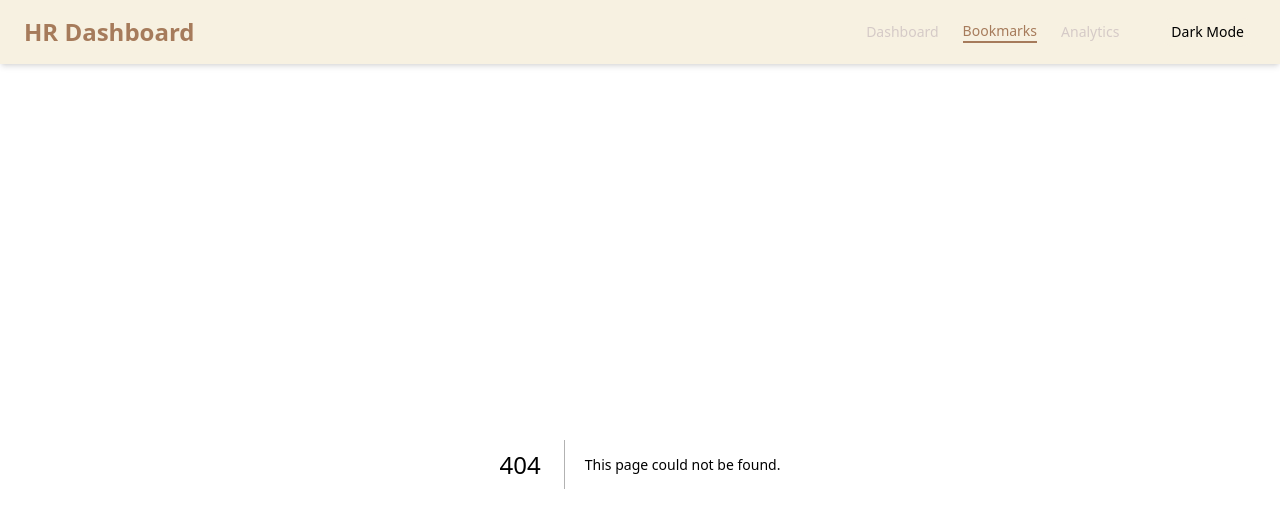
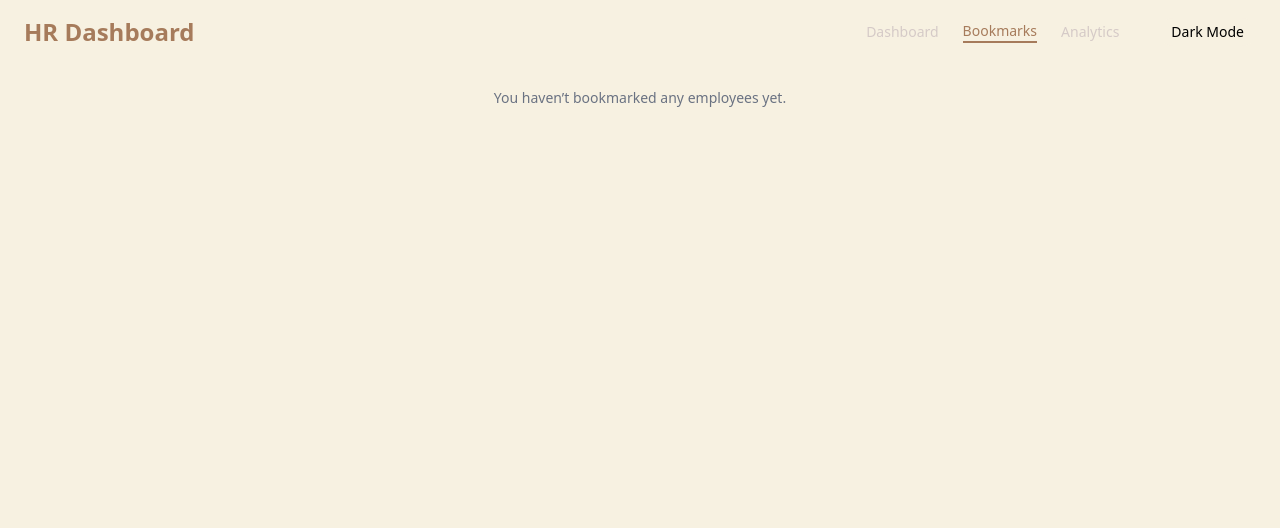
Before and after one commit to Shreyask24/HR_Dashboard, a Next.js app: page /bookmarks in a window 1280 px wide. Before the commit this address had no page. Shown: the top 528 px of the page. Built offline with nearby package versions, Linux system fonts and the light colour scheme.

Commit message:
implemented bookmark feature, added icons

```diff
--- /dev/null
+++ b/app/bookmarks/page.tsx
@@ -0,0 +1,24 @@
+'use client';
+
+import { useBookmarks } from '../../hooks/useBookmarks';
+import EmployeeCard from '../../components/EmployeeCard';
+
+export default function BookmarksPage() {
+    const { bookmarks } = useBookmarks();
+
+    return (
+        <div className="p-6 min-h-screen bg-[#F7F1E1] text-[#4B3832]">
+            {bookmarks.length === 0 ? (
+                <p className="text-gray-500 flex justify-center items-center text-sm">
+                    You haven’t bookmarked any employees yet.
+                </p>
+            ) : (
+                <div className="grid grid-cols-1 sm:grid-cols-2 lg:grid-cols-3 gap-6">
+                    {bookmarks.map((user) => (
+                        <EmployeeCard key={user.id} user={user} context="bookmarks" />
+                    ))}
+                </div>
+            )}
+        </div>
+    );
+}
--- a/app/layout.tsx
+++ b/app/layout.tsx
@@ -2,6 +2,7 @@ import type { Metadata } from "next";
 import { Geist, Geist_Mono } from "next/font/google";
 import "./globals.css";
 import Navbar from "@/components/Navbar";
+import { BookmarkProvider } from "@/context/BookmarkContext";
 
 const geistSans = Geist({
   variable: "--font-geist-sans",
@@ -28,8 +29,10 @@ export default function RootLayout({
       <body
         className={`${geistSans.variable} ${geistMono.variable} antialiased`}
       >
-        <Navbar />
-        {children}
+        <BookmarkProvider>
+          <Navbar />
+          {children}
+        </BookmarkProvider>
       </body>
     </html>
   );
--- a/components/EmployeeCard.tsx
+++ b/components/EmployeeCard.tsx
@@ -1,60 +1,88 @@
-'use client';
+import { User } from '../types';
+import { useBookmarks } from '../hooks/useBookmarks';
+import { Bookmark, BookmarkCheck } from 'lucide-react';
 
-import { User } from '@/types';
-import { useRouter } from 'next/navigation';
+interface Props {
+    user: User;
+    context?: 'dashboard' | 'bookmarks';
+}
 
-export default function EmployeeCard({ user }: { user: User }) {
-    const router = useRouter();
+export default function EmployeeCard({ user, context = 'dashboard' }: Props) {
+    const {
+        addBookmark,
+        removeBookmark,
+        isBookmarked,
+    } = useBookmarks();
+
+    const alreadyBookmarked = isBookmarked(user.id);
 
     return (
-        <div className="bg-[#F7F1E1] rounded-2xl shadow-md hover:shadow-lg transition duration-300 p-6 border border-[#DCC8A5]">
-            <div className="flex items-center gap-4">
+        <div className="bg-white p-4 rounded-xl shadow text-[#4B3832]">
+            <div className="flex justify-between gap-4 mb-3">
+                <div className="flex items-center gap-4 mb-3">
                     <img
                         src={user.image}
-                    alt={`${user.firstName} ${user.lastName}`}
-                    className="w-16 h-16 rounded-full object-cover border-2 border-[#A67B5B]"
+                        alt={user.firstName}
+                        className="w-16 h-16 rounded-full"
                     />
                     <div>
-                    <h2 className="text-lg font-semibold text-[#3E2C1C]">
+                        <h2 className="text-lg font-semibold">
                             {user.firstName} {user.lastName}
                         </h2>
-                    <p className="text-sm text-[#5C4A3C]">{user.email}</p>
+                        <p className="text-md text-gray-500">{user.email}</p>
+                        <p className="text-md font-bold">{user.department}</p>
+                        <p className="text-sm">
+                            {'⭐'.repeat(user.rating)}
+                        </p>
                     </div>
                 </div>
 
-            <div className="mt-4 space-y-1 text-sm text-[#3E2C1C]">
-                <p>
-                    <span className="font-medium text-[#A67B5B]">Age:</span> {user.age}
-                </p>
-                <p>
-                    <span className="font-medium text-[#A67B5B]">Department:</span> {user.department}
-                </p>
-                <p>
-                    <span className="font-medium text-[#A67B5B]">Rating:</span>{' '}
-                    <span className="text-[#D97706] font-semibold">⭐ {user.rating}/5</span>
-                </p>
+                <div>
+                    {context === 'dashboard' && !alreadyBookmarked ? (
+                        <button
+                            onClick={() => addBookmark(user)}
+                            className="text-sm px-3 py-1 cursor-pointer text-[#4B3832] rounded"
+                        >
+                            <Bookmark />
+                        </button>)
+                        :
+                        (
+                            <button
+                                onClick={() => removeBookmark(user.id)}
+                                className="text-sm px-3 py-1 cursor-pointer text-[#4B3832] rounded"
+                            >
+                                <BookmarkCheck />
+                            </button>
+                        )}
+                </div>
             </div>
 
-            <div className="flex justify-between mt-4 text-sm font-medium space-x-2">
-                <button
-                    onClick={() => router.push(`/employee/${user.id}`)}
-                    className="px-3 py-1 rounded-full cursor-pointer bg-[#A67B5B]/10 text-[#A67B5B] hover:bg-[#A67B5B]/20 transition"
+            <div className="flex gap-2 flex-wrap">
+                <a
+                    href={`/employee/${user.id}`}
+                    className="text-sm px-3 py-1 bg-[#A67B5B] text-white rounded"
                 >
                     View
-                </button>
+                </a>
+
+                {context === 'bookmarks' && (
+                    <>
                         <button
-                    className="px-3 py-1 rounded-full cursor-pointer bg-[#3E2C1C]/10 text-[#3E2C1C] hover:bg-[#3E2C1C]/20 transition"
-                >
-                    Bookmark
-                </button>
-                <button
-                    className="px-3 py-1 rounded-full cursor-pointer bg-[#D97706]/10 text-[#D97706] hover:bg-[#D97706]/20 transition"
+                            onClick={() => alert('Promoted')}
+                            className="text-sm px-3 py-1 bg-green-600 text-white rounded"
                         >
                             Promote
                         </button>
+
+                        <button
+                            onClick={() => alert('Assigned')}
+                            className="text-sm px-3 py-1 bg-blue-600 text-white rounded"
+                        >
+                            Assign to Projects
+                        </button>
+                    </>
+                )}
             </div>
-
-
         </div>
     );
 }
--- /dev/null
+++ b/context/BookmarkContext.tsx
@@ -0,0 +1,50 @@
+'use client';
+
+import { createContext, useContext, useState } from 'react';
+import { User } from '../types';
+
+interface BookmarkContextType {
+    bookmarks: User[];
+    addBookmark: (user: User) => void;
+    removeBookmark: (id: number) => void;
+    isBookmarked: (id: number) => boolean;
+}
+
+const BookmarkContext = createContext<BookmarkContextType | null>(null);
+
+export function BookmarkProvider({ children }: { children: React.ReactNode }) {
+    const [bookmarks, setBookmarks] = useState<User[]>([]);
+
+    const addBookmark = (user: User) => {
+        const alreadyBookmarked = bookmarks.some((u) => u.id === user.id);
+        if (!alreadyBookmarked) {
+            setBookmarks([...bookmarks, user]);
+        }
+    };
+
+    const removeBookmark = (id: number) => {
+        setBookmarks((prev) => prev.filter((u) => u.id !== id));
+    };
+
+    const isBookmarked = (id: number) => {
+        return bookmarks.some((u) => u.id === id);
+    };
+
+    return (
+        <BookmarkContext.Provider
+            value={{ bookmarks, addBookmark, removeBookmark, isBookmarked }}
+        >
+            {children}
+        </BookmarkContext.Provider>
+    );
+}
+
+export function useBookmarkContext() {
+    const context = useContext(BookmarkContext);
+
+    if (!context) {
+        throw new Error('useBookmarkContext must be used within a BookmarkProvider');
+    }
+
+    return context;
+}
--- a/hooks/useBookmarks.ts
+++ b/hooks/useBookmarks.ts
@@ -0,0 +1,6 @@
+import { useBookmarkContext } from "@/context/BookmarkContext";
+
+export const useBookmarks = () => {
+    const { bookmarks, addBookmark, removeBookmark, isBookmarked } = useBookmarkContext();
+    return { bookmarks, addBookmark, removeBookmark, isBookmarked };
+};
--- a/package.json
+++ b/package.json
@@ -10,6 +10,7 @@
   },
   "dependencies": {
     "chart.js": "^4.5.0",
+    "lucide-react": "^0.525.0",
     "next": "15.3.5",
     "react": "^19.0.0",
     "react-chartjs-2": "^5.3.0",
```
Also changed, not shown: 1 other file (tests, documents, lock files or other folders). Lines whose indentation alone changed are shown as unchanged.
